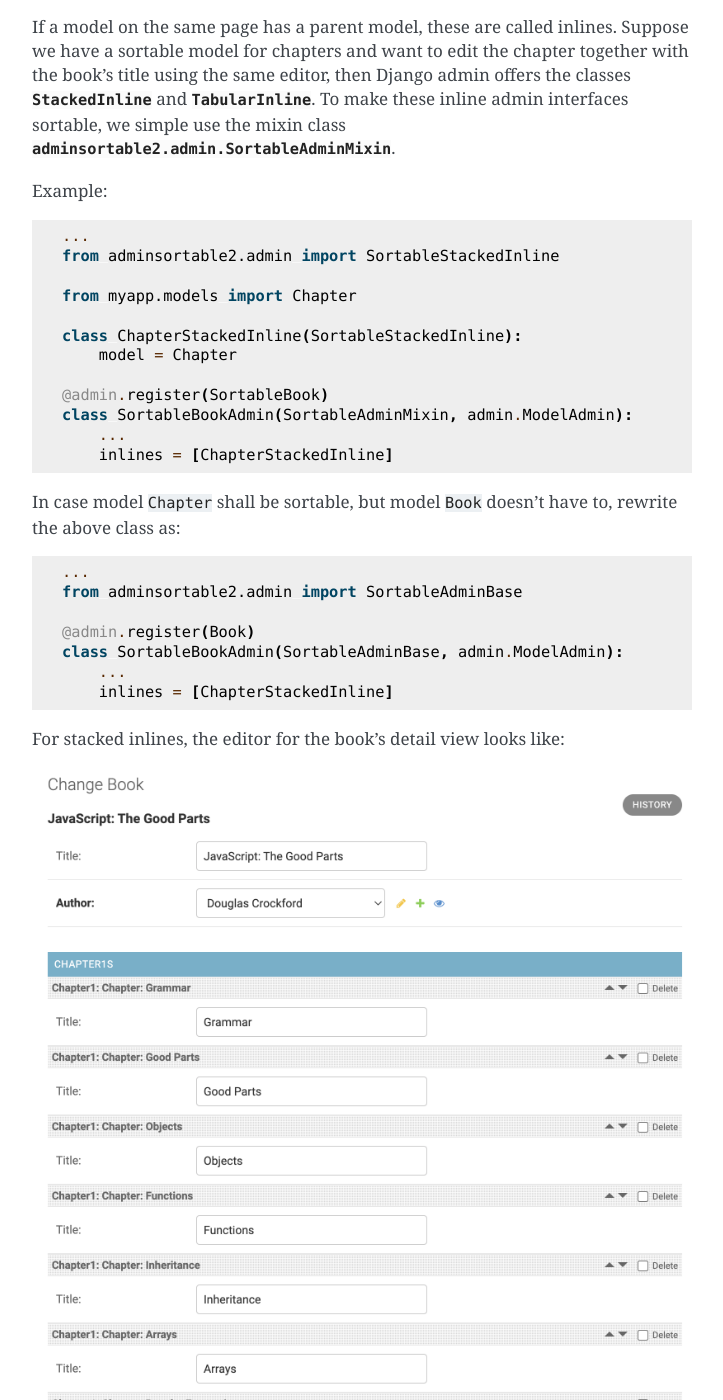
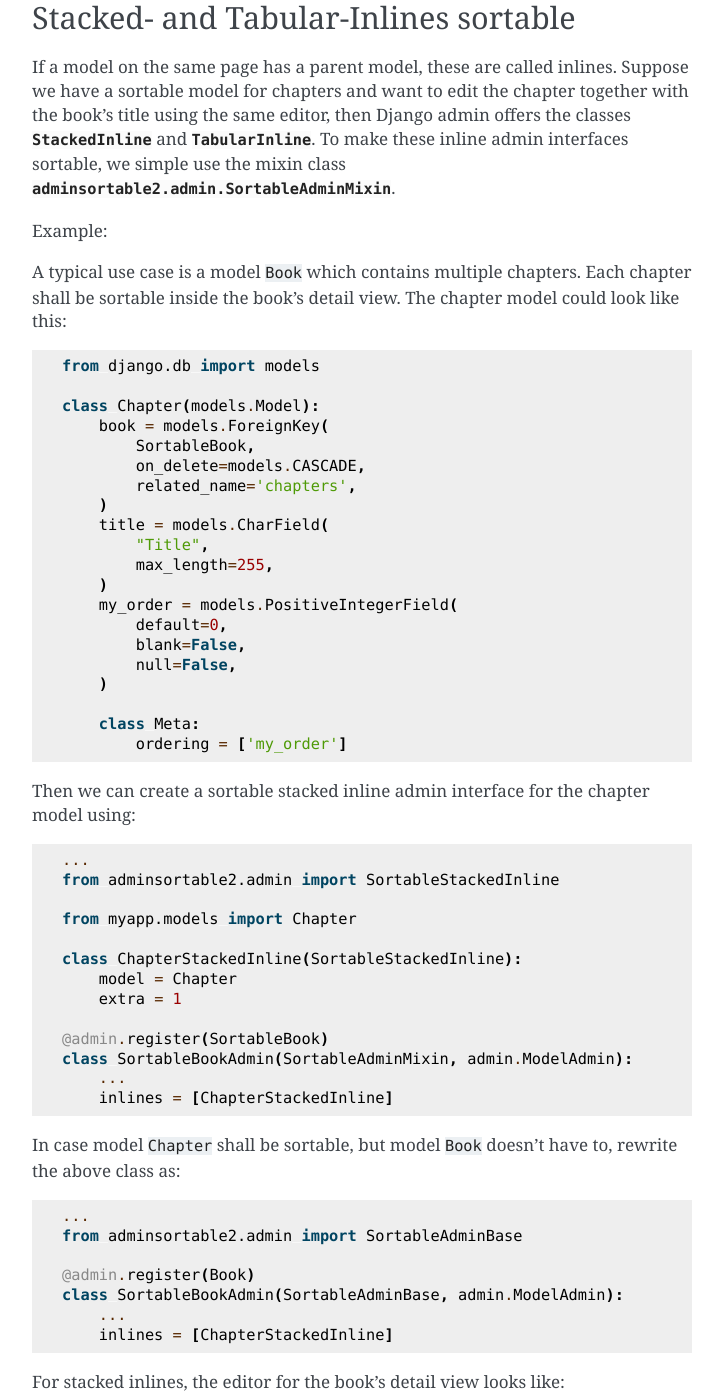
Before and after one commit to jrief/django-admin-sortable2, a Sphinx documentation site: the page built from docs/source/usage.rst, in a window 1280 px wide and 1400 px high, scrolled down 4061 px. Shown: the whole window, without its empty margins (388-1111 px from the left). Built offline with Sphinx 7.4.7, drawn with Linux system fonts in a browser that asks for light colours; some of the changed text lies outside the part shown.

Commit message:
better docs on sortable Stacked inlines

```diff
--- a/docs/source/usage.rst
+++ b/docs/source/usage.rst
@@ -21,6 +21,8 @@
 through the model's ``Meta`` class. Here's an example ``models.py``:
 
 .. code:: python
+
+	from django.db import models
 
 	class SortableBook(models.Model):
 	    title = models.CharField(
@@ -141,6 +143,35 @@
 
 Example:
 
+A typical use case is a model ``Book`` which contains multiple chapters. Each chapter shall be
+sortable inside the book's detail view. The chapter model could look like this:
+
+.. code-block:: python
+
+	from django.db import models
+
+	class Chapter(models.Model):
+	    book = models.ForeignKey(
+	        SortableBook,
+	        on_delete=models.CASCADE,
+	        related_name='chapters',
+	    )
+	    title = models.CharField(
+	        "Title",
+	        max_length=255,
+	    )
+	    my_order = models.PositiveIntegerField(
+	        default=0,
+	        blank=False,
+	        null=False,
+	    )
+
+	    class Meta:
+	        ordering = ['my_order']
+
+
+Then we can create a sortable stacked inline admin interface for the chapter model using:
+
 .. code-block:: python
 
 	...
@@ -150,11 +181,13 @@
 
 	class ChapterStackedInline(SortableStackedInline):
 	    model = Chapter
+	    extra = 1
 
 	@admin.register(SortableBook)
 	class SortableBookAdmin(SortableAdminMixin, admin.ModelAdmin):
 	    ...
 	    inlines = [ChapterStackedInline]
+
 
 In case model ``Chapter`` shall be sortable, but model ``Book`` doesn't have to, rewrite the above
 class as:
@@ -262,6 +295,11 @@
 	@admin.register(Panel)
 	class PanelAdmin(SortableAdminBase, admin.ModelAdmin):
 	    inlines = (ButtonTabularInline,)
+
+If you need a dual list box with a sortable destination list, have a look at my other library
+django-formset_ implementing this feature.
+
+.. _django-formset: https://django-formset.fly.dev/dual-selector/#sortable-dual-selector-widget
 
 
 Initial data
```
Also changed, not shown: other parts of docs/source/usage.rst (+1 -1 lines).
